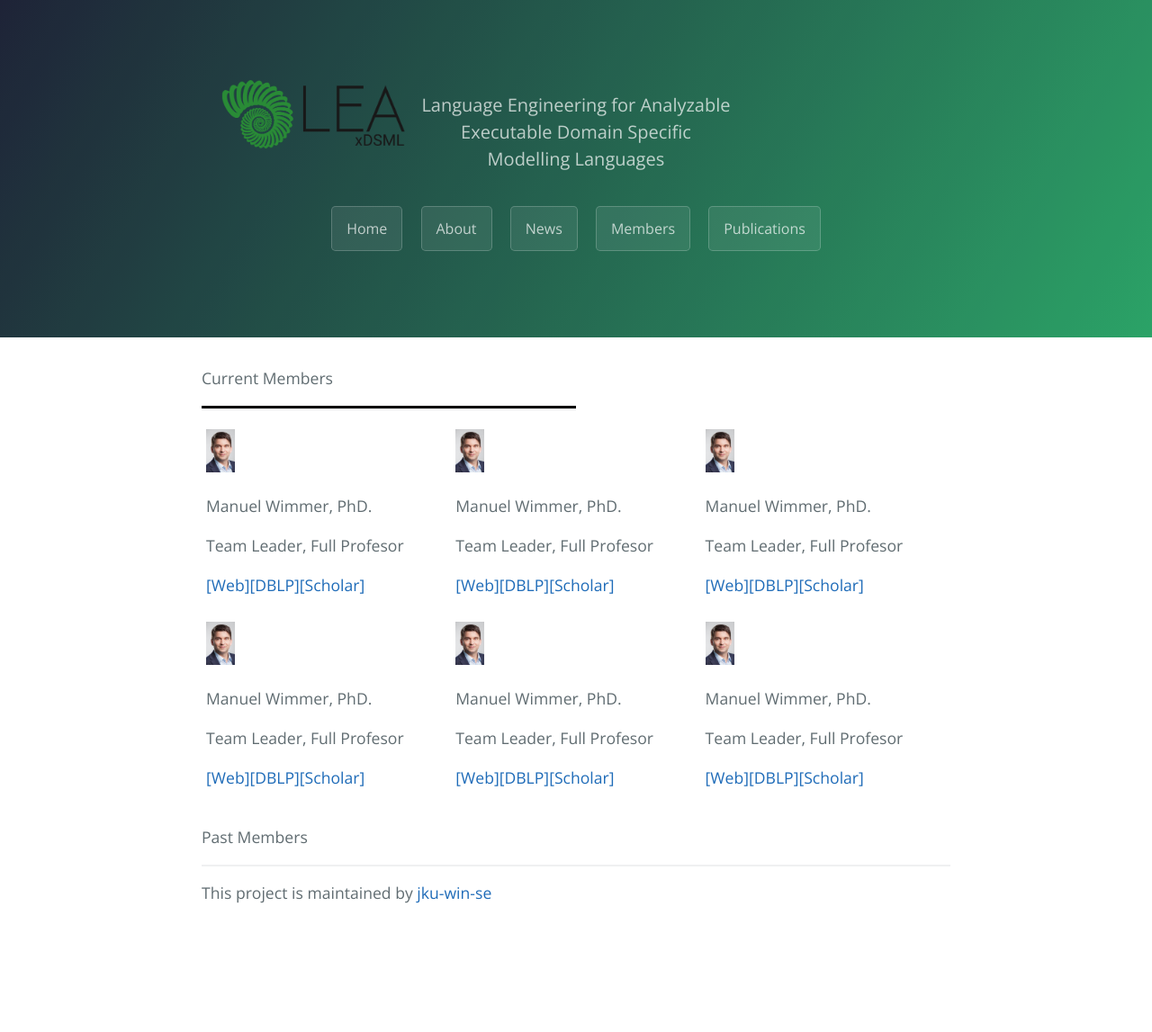
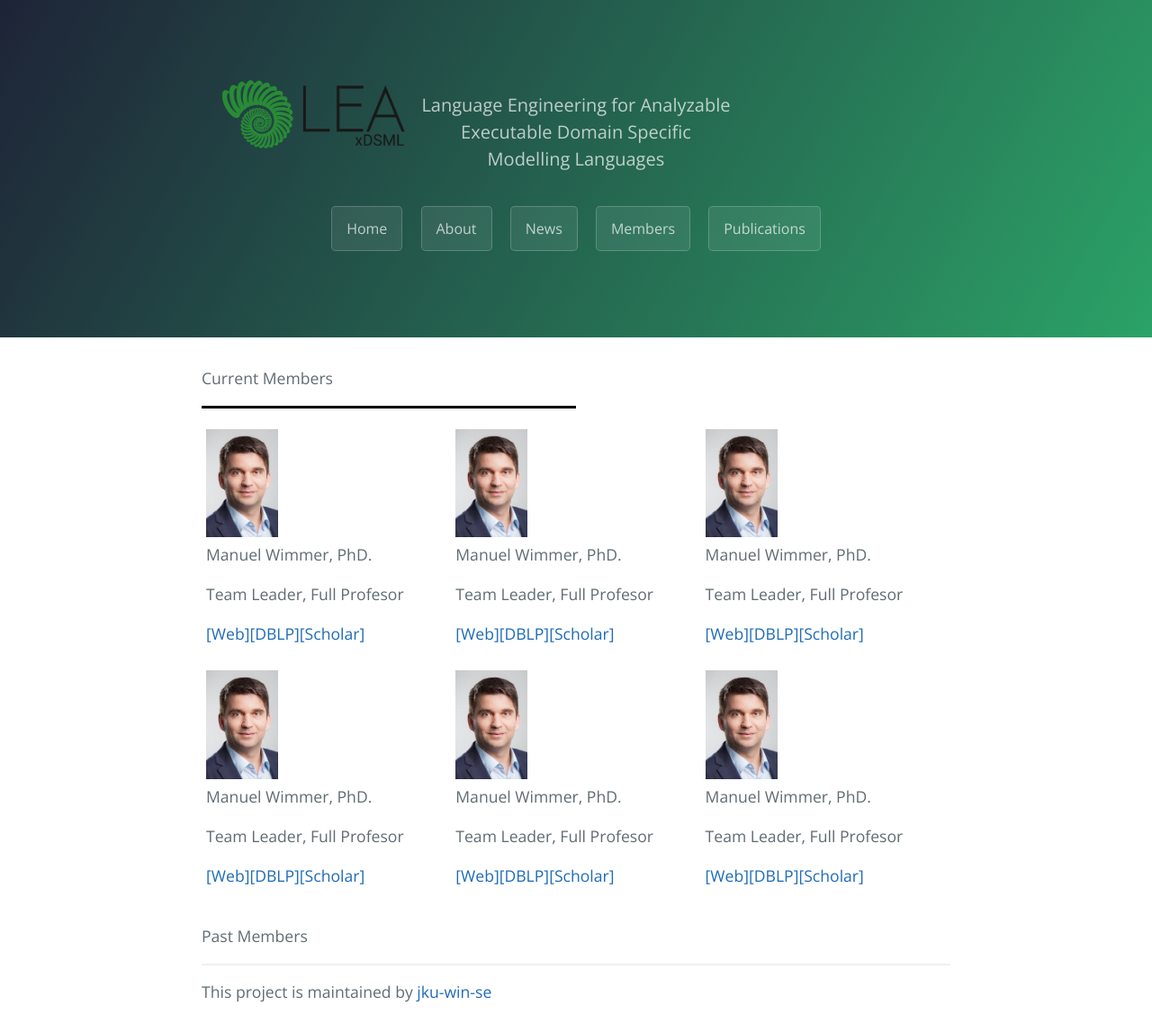
Before and after one commit to jku-win-se/Lea-xDSML, a Jekyll site: the page built from pages/members/index.md, in a window 1280 px wide. Shown: the whole page at 90% size. Built offline with Jekyll 4.4.1, drawn with Linux system fonts in a browser that asks for light colours; before the commit the page ends 1038 px from its top, so only the background shows below that.

Commit message:
minor changes...

```diff
--- a/assets/css/custom.css
+++ b/assets/css/custom.css
@@ -35,5 +35,9 @@ hr.solid {
  }
 
  #manuel-photo{
-    width: 12%;
+    width: 30%;
  }
+
+ .nomargin{
+   margin:0;
+ }
--- a/pages/members/index.md
+++ b/pages/members/index.md
@@ -8,42 +8,42 @@ layout: index
 <div class="row">
     <div class="column">
         <img src="{{site.github.url}}/assets/img/wimmer-photo.jpg" id="manuel-photo"/>
-        <p>Manuel Wimmer, PhD.</p>
-        <p>Team Leader, Full Profesor</p>
-        <p><a>[Web]</a><a>[DBLP]</a><a>[Scholar]</a></p>
+        <p class="nomargin">Manuel Wimmer, PhD.</p>
+        <p class="nomargin">Team Leader, Full Profesor</p>
+        <p class="nomargin"><a>[Web]</a><a>[DBLP]</a><a>[Scholar]</a></p>
     </div>
     <div class="column">
         <img src="{{site.github.url}}/assets/img/wimmer-photo.jpg" id="manuel-photo"/>
-        <p>Manuel Wimmer, PhD.</p>
-        <p>Team Leader, Full Profesor</p>
-        <p><a>[Web]</a><a>[DBLP]</a><a>[Scholar]</a></p>
+        <p class="nomargin">Manuel Wimmer, PhD.</p>
+        <p class="nomargin">Team Leader, Full Profesor</p>
+        <p class="nomargin"><a>[Web]</a><a>[DBLP]</a><a>[Scholar]</a></p>
     </div>
     <div class="column">
         <img src="{{site.github.url}}/assets/img/wimmer-photo.jpg" id="manuel-photo"/>
-        <p>Manuel Wimmer, PhD.</p>
-        <p>Team Leader, Full Profesor</p>
-        <p><a>[Web]</a><a>[DBLP]</a><a>[Scholar]</a></p>
+        <p class="nomargin">Manuel Wimmer, PhD.</p>
+        <p class="nomargin">Team Leader, Full Profesor</p>
+        <p class="nomargin"><a>[Web]</a><a>[DBLP]</a><a>[Scholar]</a></p>
     </div>
 </div>
 
 <div class="row">
     <div class="column">
         <img src="{{site.github.url}}/assets/img/wimmer-photo.jpg" id="manuel-photo"/>
-        <p>Manuel Wimmer, PhD.</p>
-        <p>Team Leader, Full Profesor</p>
-        <p><a>[Web]</a><a>[DBLP]</a><a>[Scholar]</a></p>
+        <p class="nomargin">Manuel Wimmer, PhD.</p>
+        <p class="nomargin">Team Leader, Full Profesor</p>
+        <p class="nomargin"><a>[Web]</a><a>[DBLP]</a><a>[Scholar]</a></p>
     </div>
     <div class="column">
         <img src="{{site.github.url}}/assets/img/wimmer-photo.jpg" id="manuel-photo"/>
-        <p>Manuel Wimmer, PhD.</p>
-        <p>Team Leader, Full Profesor</p>
-        <p><a>[Web]</a><a>[DBLP]</a><a>[Scholar]</a></p>
+        <p class="nomargin">Manuel Wimmer, PhD.</p>
+        <p class="nomargin">Team Leader, Full Profesor</p>
+        <p class="nomargin"><a>[Web]</a><a>[DBLP]</a><a>[Scholar]</a></p>
     </div>
     <div class="column">
         <img src="{{site.github.url}}/assets/img/wimmer-photo.jpg" id="manuel-photo"/>
-        <p>Manuel Wimmer, PhD.</p>
-        <p>Team Leader, Full Profesor</p>
-        <p><a>[Web]</a><a>[DBLP]</a><a>[Scholar]</a></p>
+        <p class="nomargin">Manuel Wimmer, PhD.</p>
+        <p class="nomargin">Team Leader, Full Profesor</p>
+        <p class="nomargin"><a>[Web]</a><a>[DBLP]</a><a>[Scholar]</a></p>
     </div>
 </div>
 
```
